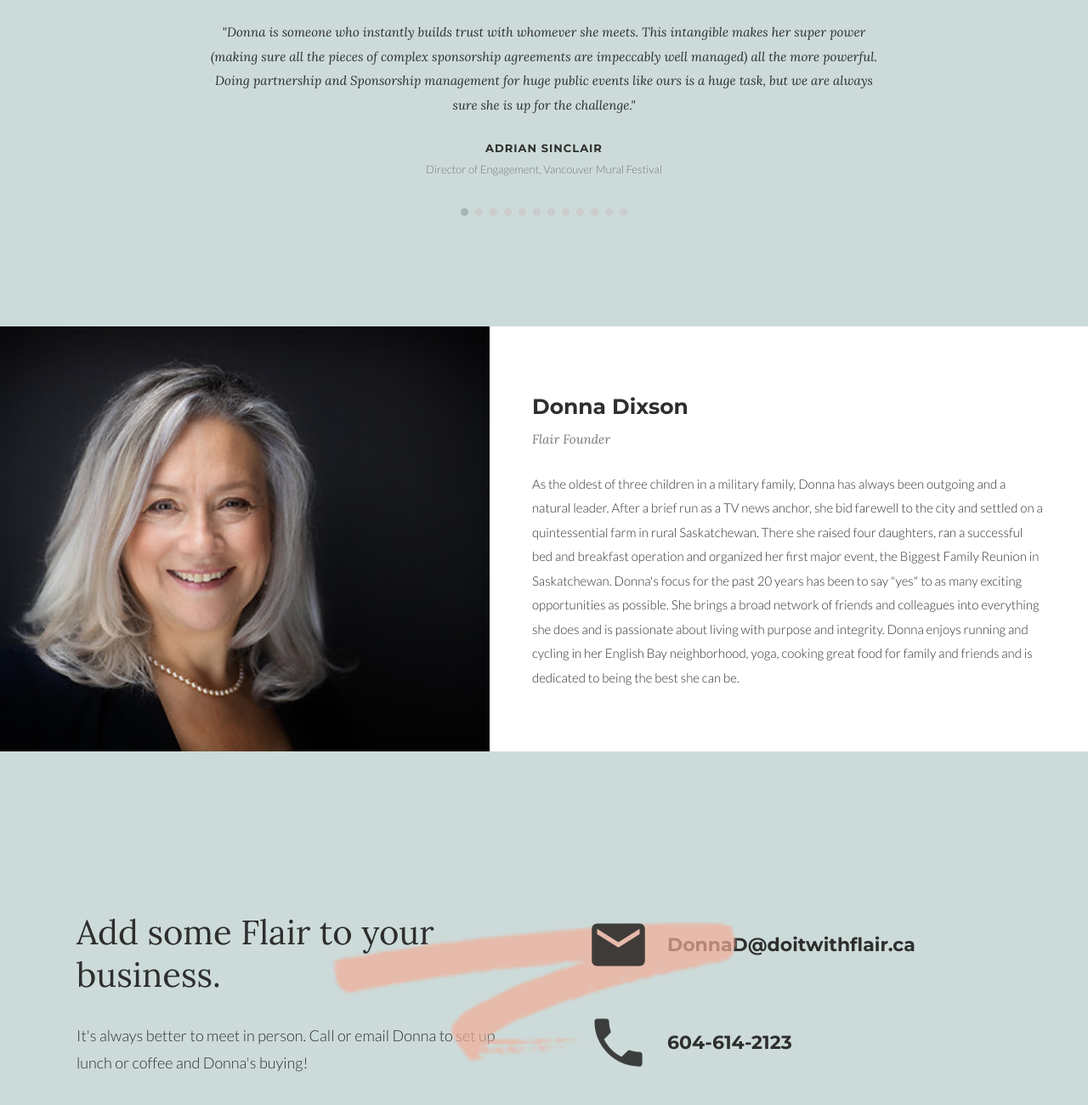
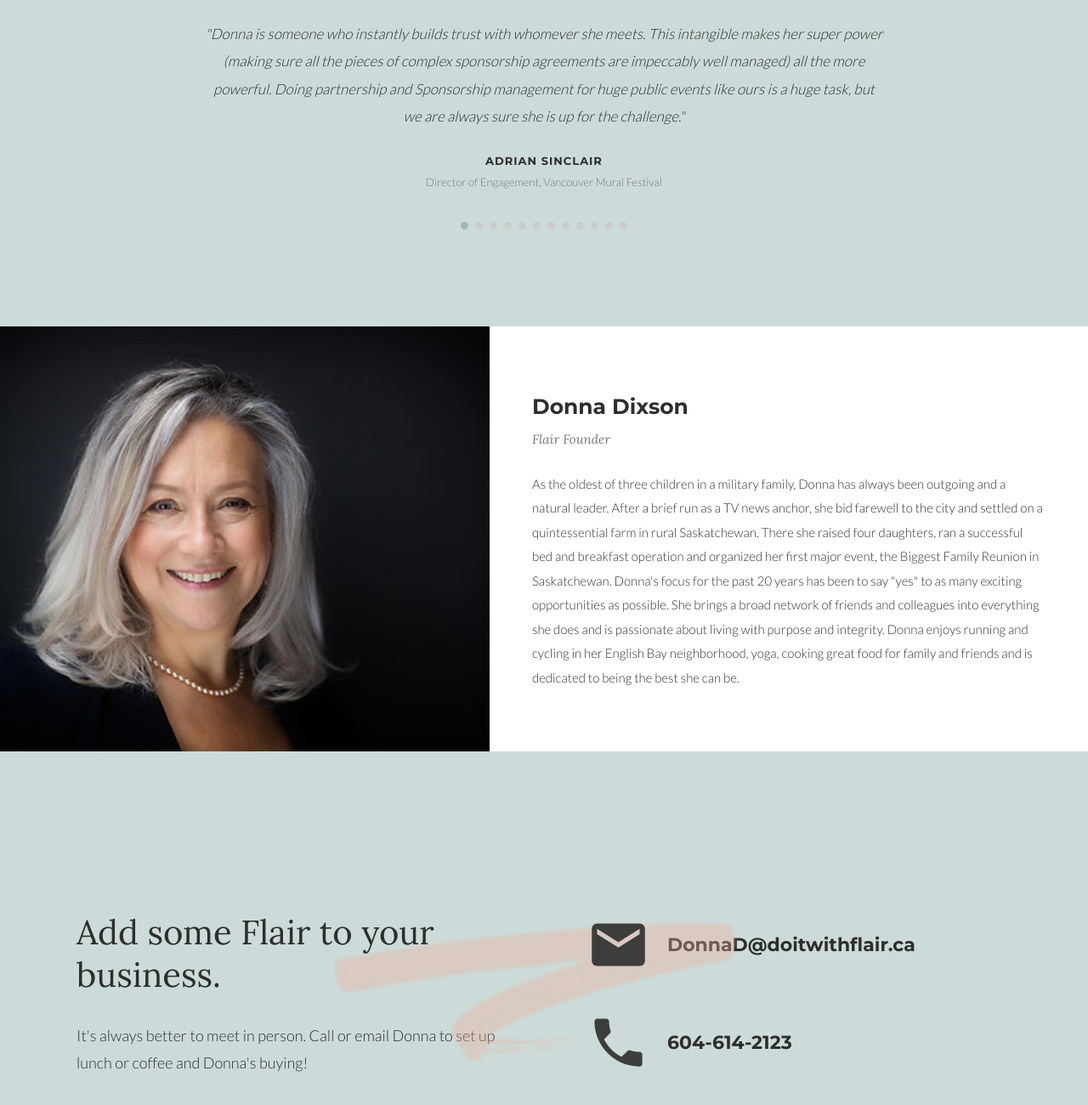
Before and after one commit to anirudhatalmale6-alt/doitwithflair-clone, a plain HTML site: page index.html in a window 1280 px wide. Shown: the part 1993-3293 px from the top of the page at 85% size. Drawn offline with nearby package versions, Linux system fonts and the light colour scheme.

Commit message:
Reduce contact swirl opacity, update testimonial font to match original (Lato 17px)

```diff
--- a/index.html
+++ b/index.html
@@ -341,9 +341,10 @@ body {
   to { opacity: 1; }
 }
 .testimonial-slide blockquote {
-  font-family: 'Lora', 'Baskerville', Georgia, serif;
+  font-family: 'Lato', sans-serif;
   font-style: italic;
-  font-size: 15px;
+  font-weight: 300;
+  font-size: 17px;
   line-height: 1.9;
   color: #2D2E2D;
   margin-bottom: 25px;
@@ -468,7 +469,7 @@ body {
 }
 .contact-divider img {
   height: 250px;
-  opacity: 0.7;
+  opacity: 0.35;
 }
 .contact-right {
   flex: 1;
```
